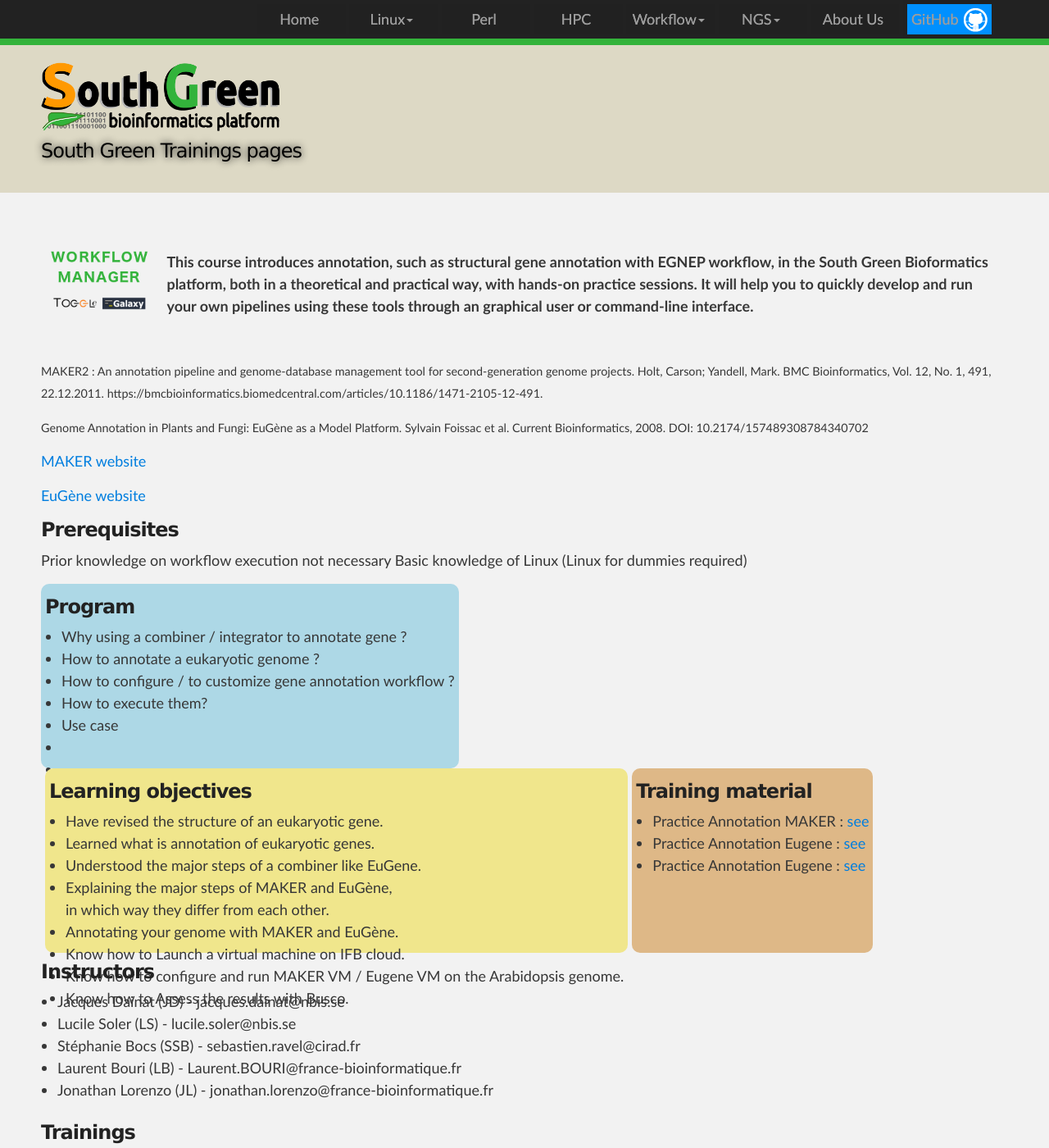
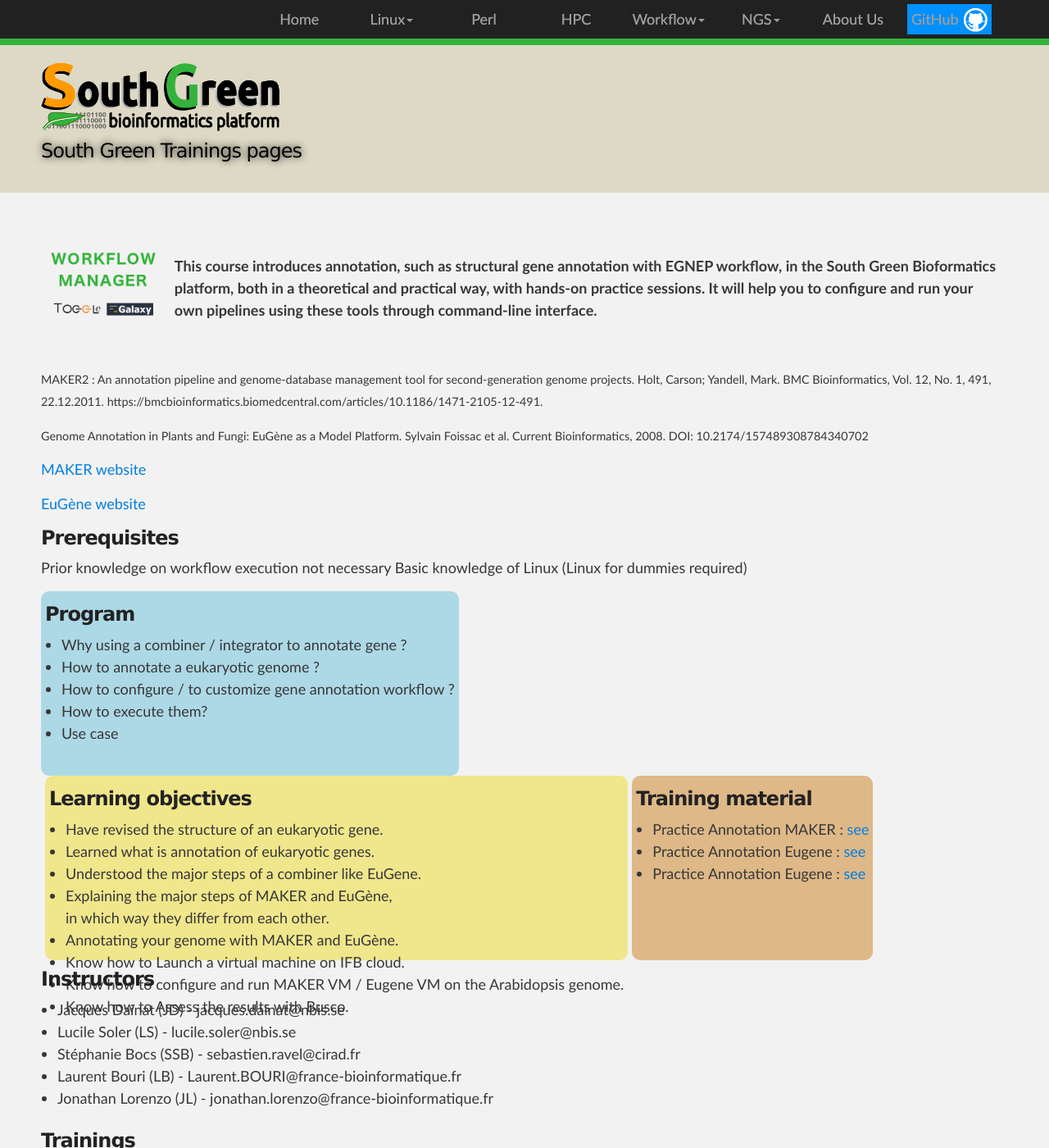
Before and after one commit to SouthGreenPlatform/trainings, a Jekyll site: the page built from _pages/annotation.md, in a window 1280 px wide and 1400 px high. Shown: the whole window at 82% size. Built offline with Jekyll 4.4.1, drawn with Linux system fonts in a browser that asks for light colours; nearby versions of some CDN libraries; some of the changed text lies outside the part shown.

Commit message:
Update annotation.md

```diff
--- a/_pages/annotation.md
+++ b/_pages/annotation.md
@@ -11,7 +11,7 @@
 <td><img width="200%" class="img-responsive" src="{{ site.url }}/images/trainings-workflowmanager.png" alt="" />
 </td>
 <td>
-This course introduces annotation, such as structural gene annotation with EGNEP workflow, in the South Green Bioformatics platform, both in a theoretical and practical way, with hands-on practice sessions. It will help you to quickly develop and run your own pipelines using these tools through an graphical user or command-line interface.
+This course introduces annotation, such as structural gene annotation with EGNEP workflow, in the South Green Bioformatics platform, both in a theoretical and practical way, with hands-on practice sessions. It will help you to configure and run your own pipelines using these tools through command-line interface.
 </td>
 </tr>
 </table>
@@ -36,9 +36,6 @@
 <li>How to configure / to customize gene annotation workflow ? </li>
 <li>How to execute them? </li>
 <li>Use case</li>
-<li> </li>
-<li> </li>
-<li> </li>
 </ul>
 </div>
 
@@ -77,4 +74,4 @@
 ### Trainings
 
 | **Date** | **Location** | **Topics** | **Parrticipants** | **Instructors** | **Links** | **Units** |
-| 2018 | Montpellier, France | PGAA  | 22 | JD, LS, SB, LB, JL | | IRD, Cirad, Montpellier SupAgro, INRA, IPS2, Neiker, RWTH Aachen University |
+| 2018 | Montpellier, France | PGAA  | 22 | JD, LS, SB, LB, JL | https://biosphere.france-bioinformatique.fr/wikia2/index.php/Main_Page https://www.france-bioinformatique.fr/fr/evenements/plant-genome-assembly-and-annotation https://elixir.mf.uni-lj.si/course/view.php?id=33 | IRD, Cirad, Montpellier SupAgro, INRA, IPS2, Neiker, RWTH Aachen University |
```
